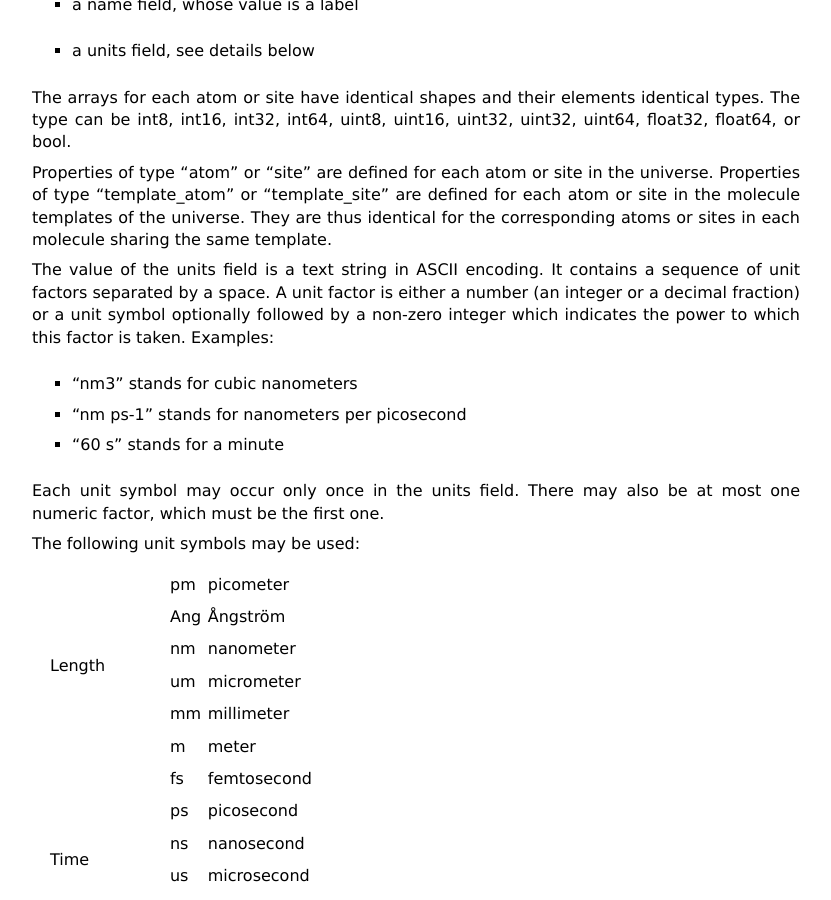
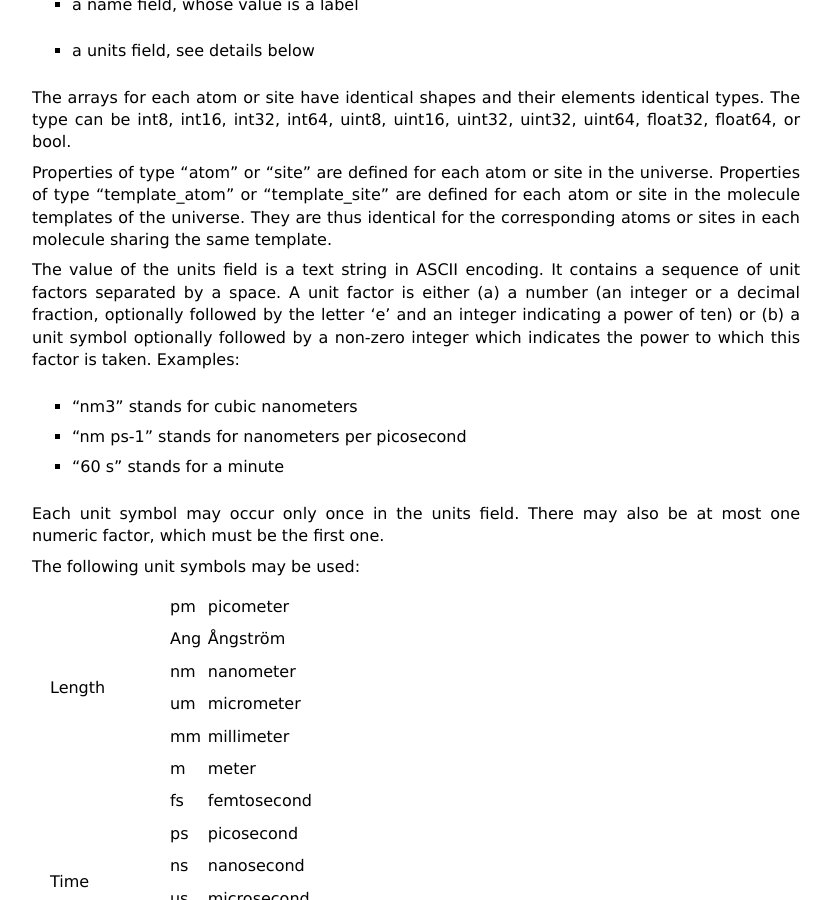
Before and after one commit to mosaic-data-model/mosaic-specification, a Sphinx documentation site: the page built from doc/source/data_model.rst, in a window 1280 px wide and 900 px high, scrolled down 4188 px. Shown: the whole window, without its empty margins (48-879 px from the left). Built offline with Sphinx 7.4.7, drawn with Linux system fonts in a browser that asks for light colours.

Commit message:
More precise definition of units, allows scientific notation in numeric prefactor

```diff
--- a/doc/source/data_model.rst
+++ b/doc/source/data_model.rst
@@ -312,9 +312,11 @@ in each molecule sharing the same template.
 
 The value of the units field is a text string in ASCII encoding.  It
 contains a sequence of unit factors separated by a space.  A unit
-factor is either a number (an integer or a decimal fraction) or a unit
-symbol optionally followed by a non-zero integer which indicates the
-power to which this factor is taken.  Examples:
+factor is either (a) a number (an integer or a decimal fraction,
+optionally followed by the letter 'e' and an integer indicating a
+power of ten) or (b) a unit symbol optionally followed by a non-zero
+integer which indicates the power to which this factor is taken.
+Examples:
 
   - "nm3" stands for cubic nanometers
 
```
